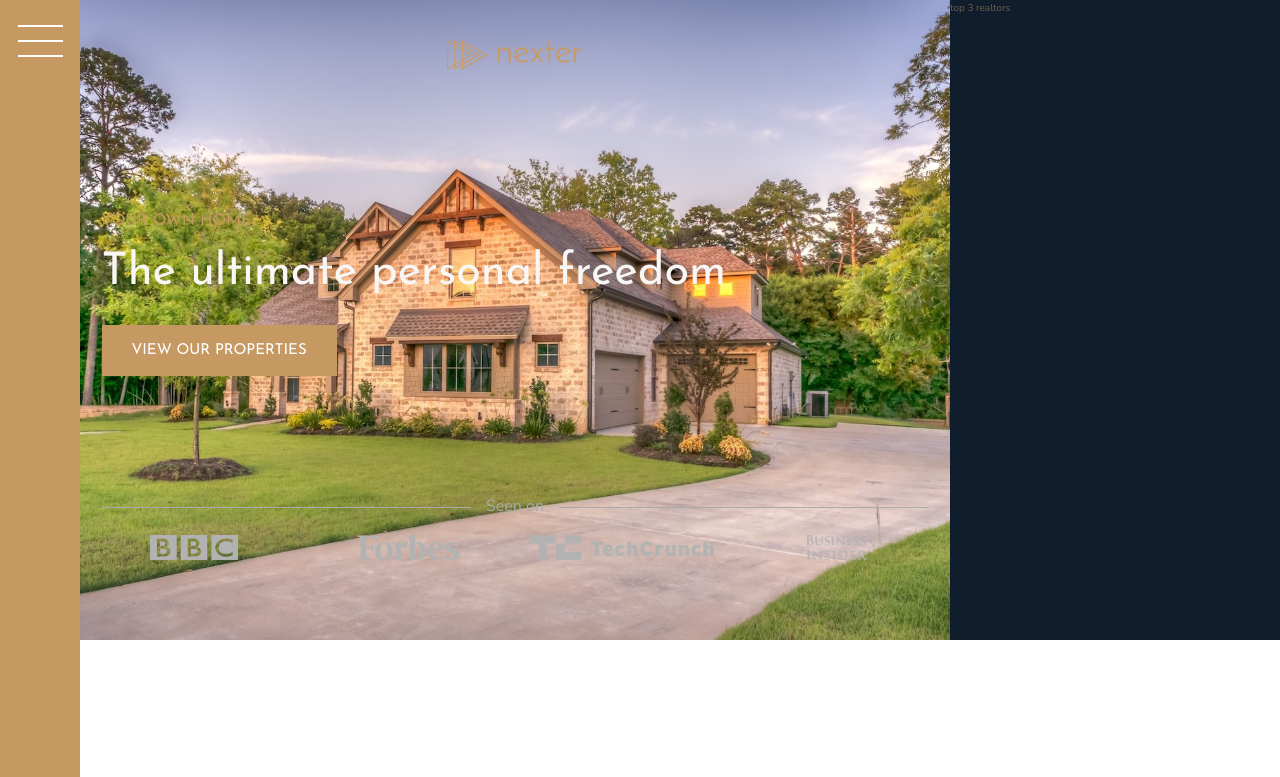
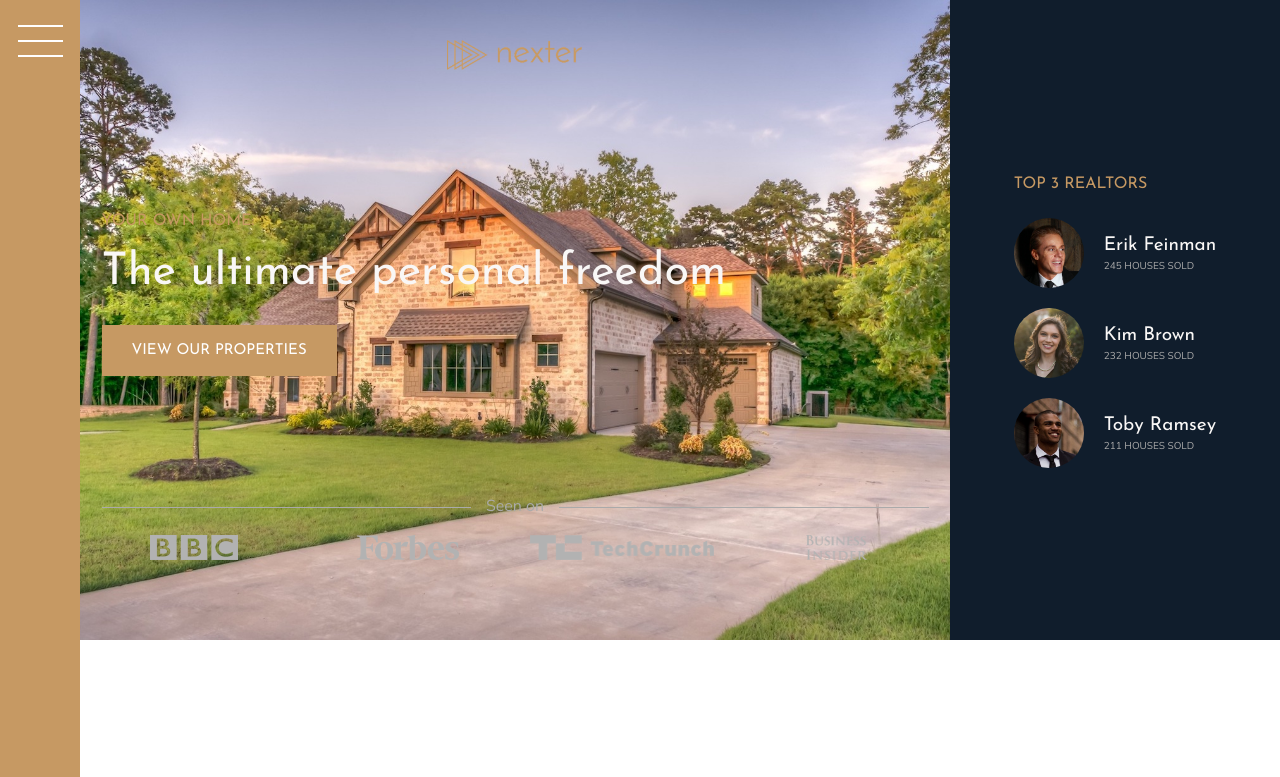
Before and after one commit to Gwynere/nexter, a plain HTML site: page index.html in a window 1280 px wide. Shown: the top 777 px of the page. Drawn offline with nearby package versions, Linux system fonts and the light colour scheme.

Commit message:
top realtors

```diff
--- a/css/style.css
+++ b/css/style.css
@@ -192,9 +192,37 @@ body{
     filter: brightness(70%);
 }
 
+/* REALTORS COMPONENT */
 .realtors{
     background: var(--secondary);
     grid-column: col-start 7 / full-end;
+    padding: 3rem;
+
+    display: grid;
+    align-content: center;
+    justify-content: center;
+    justify-items: start;
+    grid-row-gap: 2rem;
+
+}
+.realtors__list{
+    display: grid;
+    grid-template-columns: min-content max-content;
+    grid-column-gap: 2rem;
+    grid-row-gap: 5vh;
+    align-items: center;
+}
+
+.realtors__img{
+    width: 7rem;
+    border-radius: 50%;
+    display: block;
+}
+
+.realtors__sold{
+    text-transform: uppercase;
+    color: var(--grey-light-2);
+    margin-top: -3px;
 }
 
 /* FEATURES COMPONENT */
--- a/index.html
+++ b/index.html
@@ -31,7 +31,30 @@
         </header>
 
         <div class="realtors">
-            top 3 realtors
+            <h3 class="heading-3">Top 3 Realtors</h3>
+            <div class="realtors__list">
+                <img src="img/realtor-1.jpeg" alt="" class="realtors__img">
+                <div class="realtors__details">
+                    <h4 class="heading-4 heading-4--light">Erik Feinman</h4>
+                    <p class="realtors__sold">245 houses sold</p>
+                </div>
+            </div>
+
+            <div class="realtors__list">
+                <img src="img/realtor-2.jpeg" alt="" class="realtors__img">
+                <div class="realtors__details">
+                    <h4 class="heading-4 heading-4--light">Kim Brown</h4>
+                    <p class="realtors__sold">232 houses sold</p>
+                </div>
+            </div>
+
+            <div class="realtors__list">
+                <img src="img/realtor-3.jpeg" alt="" class="realtors__img">
+                <div class="realtors__details">
+                    <h4 class="heading-4 heading-4--light">Toby Ramsey</h4>
+                    <p class="realtors__sold">211 houses sold</p>
+                </div>
+            </div>
         </div>
 
         <section class="features">
```
